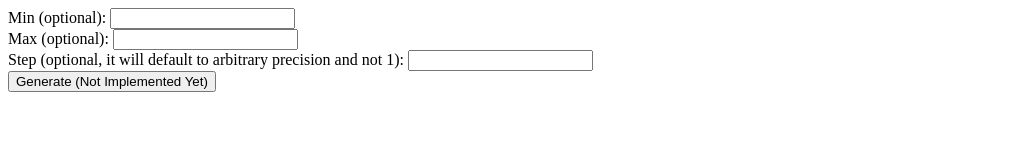
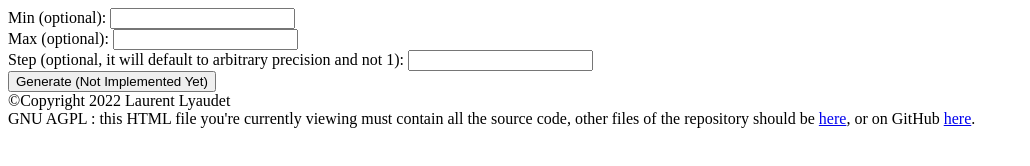
Before and after one commit to LLyaudet/DecimalsRangeRegexpGenerator, a plain HTML site: page index.html in a window 1280 px wide. Shown: the whole page, without its empty margins (0-1030 px from the left). Drawn offline with Linux system fonts and the light colour scheme.

Commit message:
LL : LICENSE duplicated in COPYING, README with copyright notice and typo "github" -> "GitHub", index.html with metas (Author, Publisher, Description, Keywords), copyright notice and link to folder or GitHub.

```diff
--- a/index.html
+++ b/index.html
@@ -2,10 +2,31 @@
 <html lang="en">
 <head>
   <meta charset="UTF-8">
+  <meta name="Author" content="Laurent LYAUDET">
+  <meta name="Publisher" content="Laurent LYAUDET">
+  <meta name="Description" content="Dev tool to generate a regular expression matching a range of decimal numbers">
+  <meta name="Keywords" content="RegExp, regular expression, generator, decimal number, min, max, step">
   <title>DecimalsRangeRegexpGenerator</title>
-
 </head>
 <body>
+  <!--
+  This file is part of DecimalsRangeRegexpGenerator.
+
+  DecimalsRangeRegexpGenerator is free software:
+  you can redistribute it and/or modify it
+  under the terms of the GNU Affero General Public License
+  as published by the Free Software Foundation,
+  either version 3 of the License, or (at your option) any later version.
+
+  DecimalsRangeRegexpGenerator is distributed in the hope that it will be useful, but WITHOUT ANY WARRANTY;
+  without even the implied warranty of MERCHANTABILITY or FITNESS FOR A PARTICULAR PURPOSE.
+  See the GNU Affero General Public License for more details.
+
+  You should have received a copy of the GNU Affero General Public License along with DecimalsRangeRegexpGenerator.
+  If not, see <https://www.gnu.org/licenses/>
+
+  ©Copyright 2022 Laurent Lyaudet
+  -->
   <form>
     <div>
       <label for="min">Min (optional): </label>
@@ -40,5 +61,10 @@
     <button type="submit">Generate (Not Implemented Yet)</button>
   </form>
 
+  ©Copyright 2022 Laurent Lyaudet
+  <br>
+  GNU AGPL : this HTML file you're currently viewing must contain all the source code,
+  other files of the repository should be <a href=".">here</a>,
+  or on GitHub <a href="https://github.com/LLyaudet/DecimalsRangeRegexpGenerator">here</a>.
 </body>
 </html>
```
Also changed, not shown: 2 other files.
